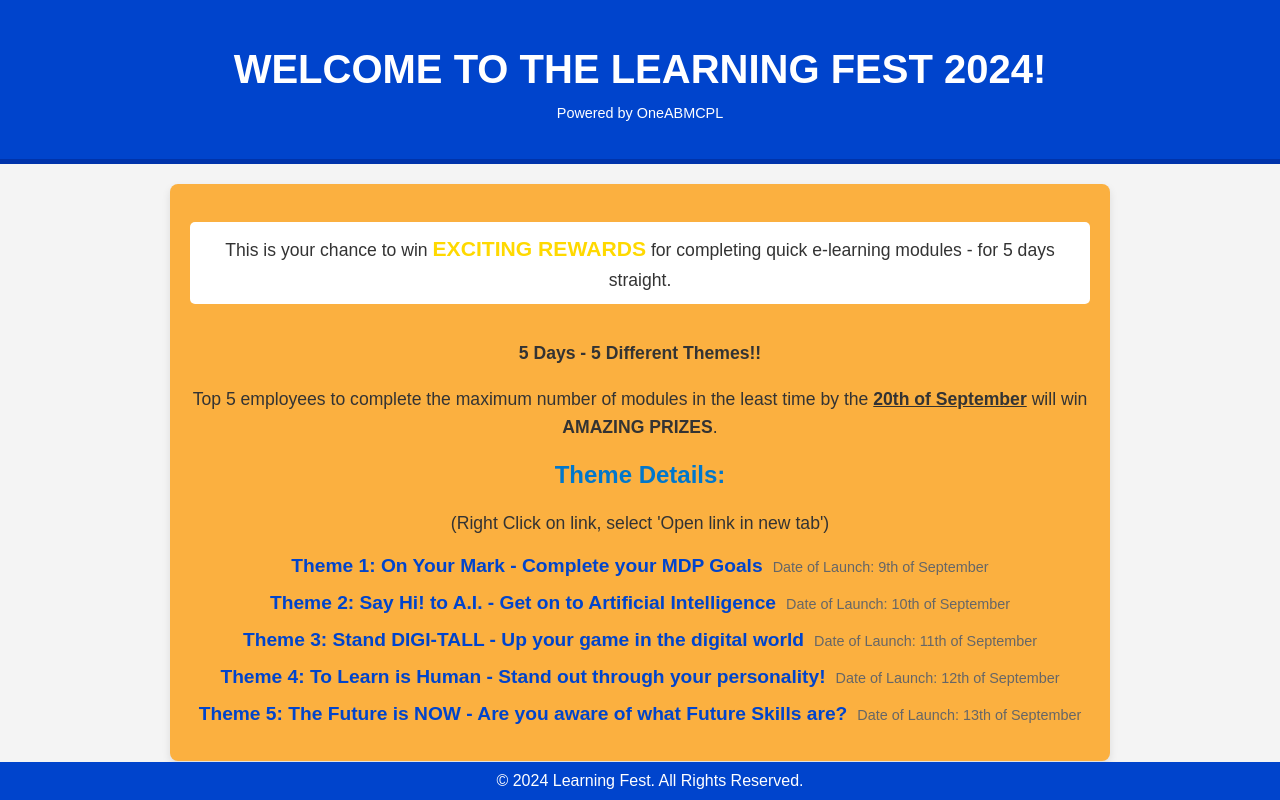
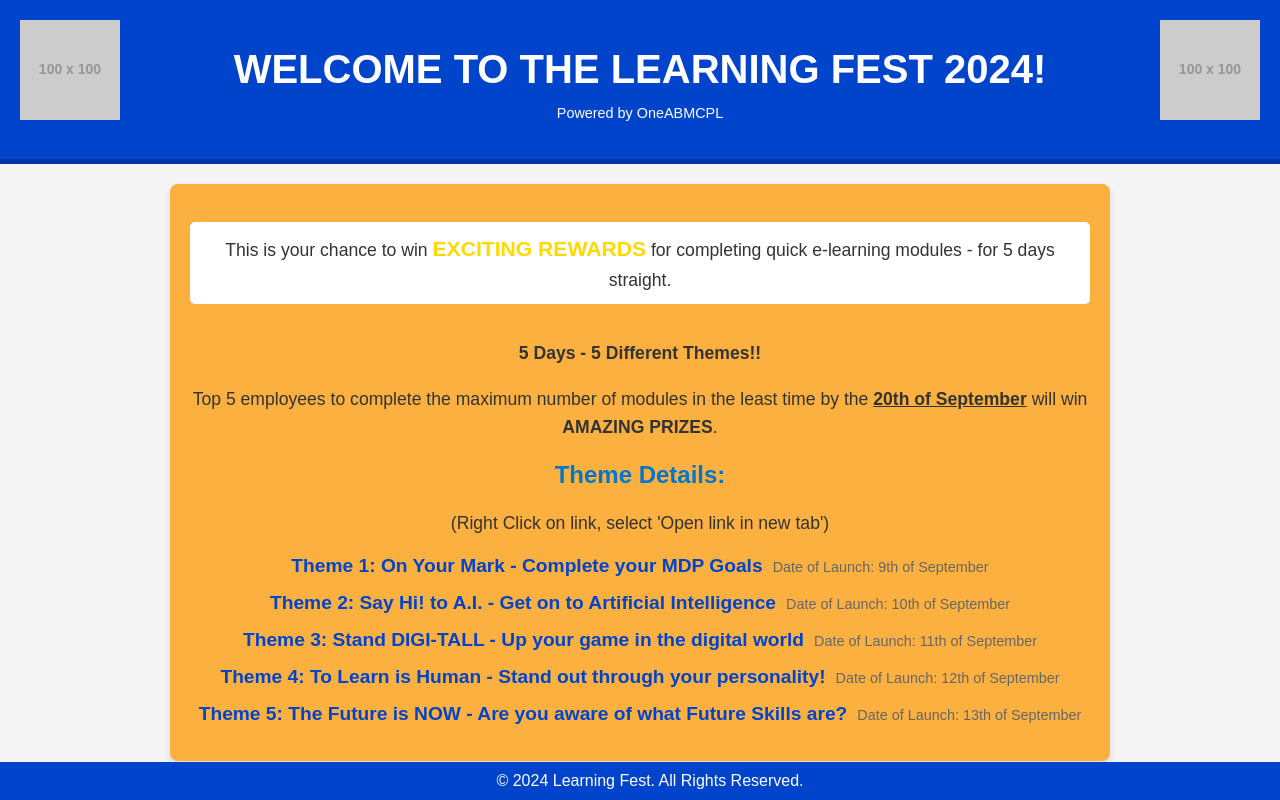
Before and after one commit to CoderAby/CourseraThon, a plain HTML site: page index.html in a window 1280 px wide. Drawn offline with Linux system fonts and the light colour scheme; placeholder pictures from the web are drawn by us.

Commit message:
Update index.html

```diff
--- a/index.html
+++ b/index.html
@@ -96,9 +96,27 @@
             bottom: 0;
             width: 100%;
         }
+        /* Image styling and positioning */
+        .image-left, .image-right {
+            position: absolute;
+            top: 20px; /* Position from the top */
+            width: 100px; /* Set the width of the images */
+            height: auto; /* Maintain aspect ratio */
+        }
+        .image-left {
+            left: 20px; /* Position image on the left */
+        }
+        .image-right {
+            right: 20px; /* Position image on the right */
+        }
     </style>
 </head>
 <body>
+    <!-- Left image -->
+    <img src="https://via.placeholder.com/100" alt="Left Image" class="image-left">
+
+    <!-- Right image -->
+    <img src="https://via.placeholder.com/100" alt="Right Image" class="image-right">
     <header>
         <h1>WELCOME TO THE LEARNING FEST 2024!</h1>
         <p class="powered-by">Powered by OneABMCPL</p>
```
